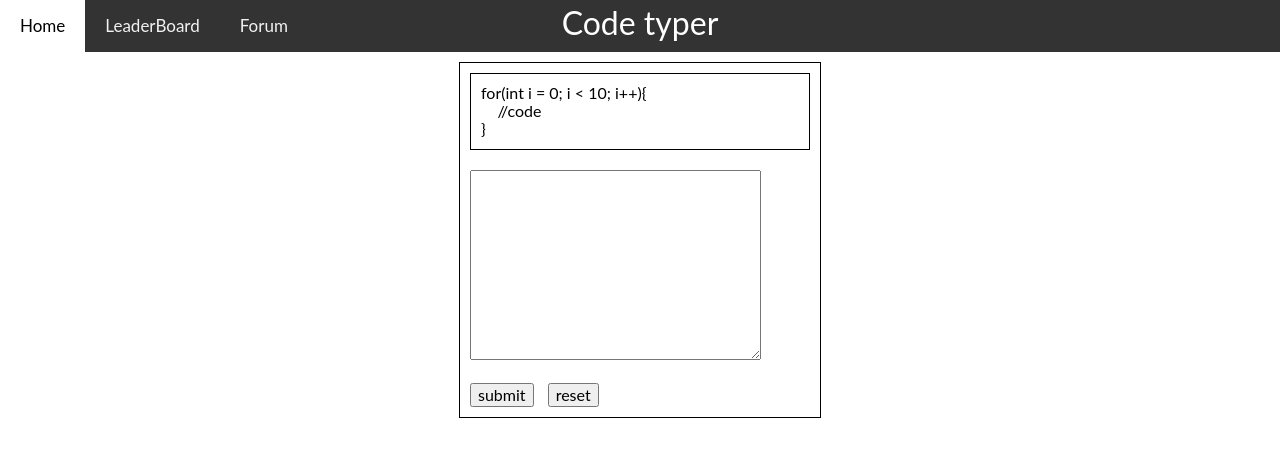
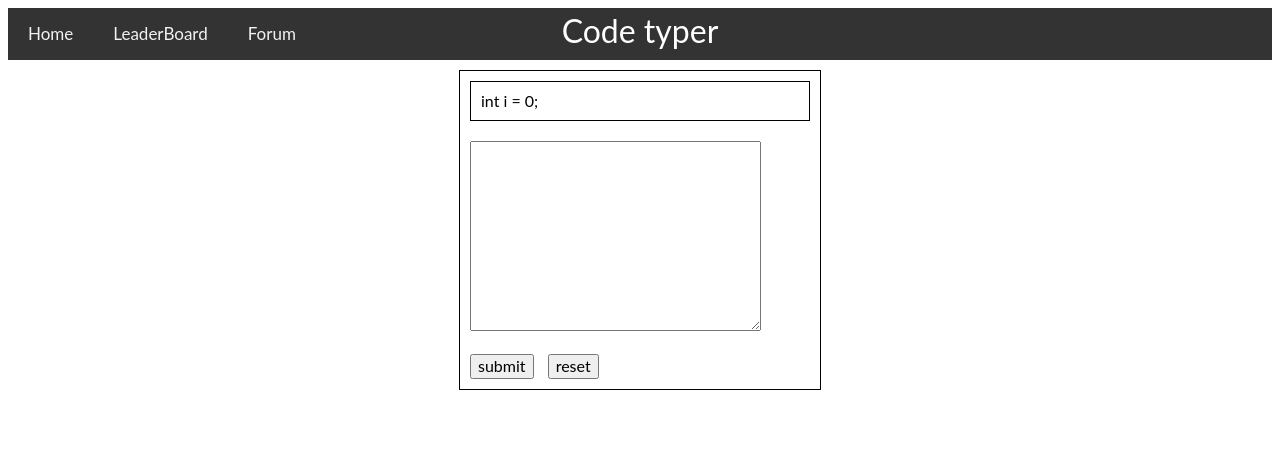
Before and after one commit to edsprofile/codetyper, a plain HTML site: page game.html in a window 1280 px wide. Drawn offline with nearby package versions, Linux system fonts and the light colour scheme.

Commit message:
changed test case and win condition.c

```diff
--- a/assets/css/typing.css
+++ b/assets/css/typing.css
@@ -31,11 +31,10 @@ input
     margin: 10px;
 }
 
-
-
 body
 {
     font-family: 'lato', sans-serif;
+    margin: 8px;
 }
 
 .topnav
--- a/assets/js/typing.js
+++ b/assets/js/typing.js
@@ -1,5 +1,8 @@
-var words = "for(int i = 0; i < 10; i++){\n    //code\n}";
-var displayWords = "for(int i = 0; i < 10; i++){<br />&nbsp&nbsp&nbsp&nbsp//code<br />}"
+//var words = "for(int i = 0; i < 10; i++){\n    //code\n}";
+var words = "int i = 0;";
+//var displayWords = "for(int i = 0; i < 10; i++){<br />&nbsp&nbsp&nbsp&nbsp//code<br />}";
+var displayWords = "int i = 0;";
+
 var win = "for(int i = 0; i < 10; i++)";
 var wordArrayEasy = ["char my_char = '';",
                      "float my_float = 0.0;",
```
